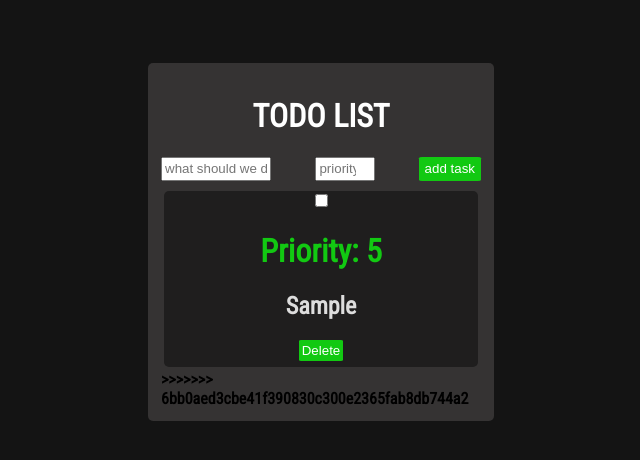
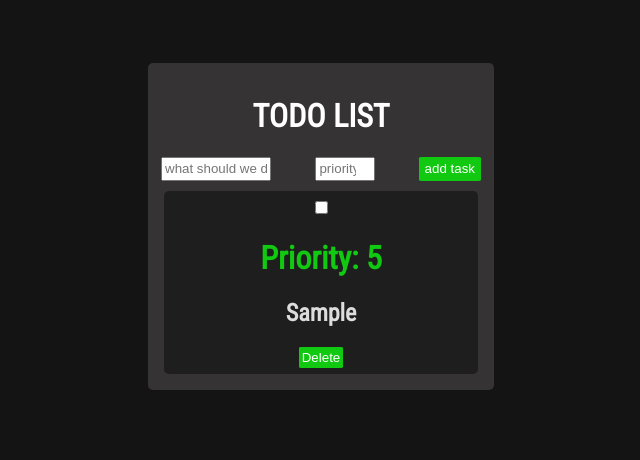
Before and after one commit to Andrew0Andrew/TODOLIST, a React app in the folder frontend/: page / in a window 1280 px wide. Both pictures are taken after typing "Sample", "5" into the empty fields and a click on the button "add task". Shown: the top 460 px of the page, without its empty margins (319-959 px from the left). Built offline with nearby package versions, Linux system fonts and the light colour scheme; the HTML template or start-up script is replaced by a standard one; a web font is replaced by a local one.

Commit message:
checkbox margin

```diff
--- a/frontend/src/App.css
+++ b/frontend/src/App.css
@@ -72,3 +72,7 @@ h1{
     margin-bottom: 2%;
     padding: 1%;
 }
+
+.checkbox_btn{
+    margin-top: 10px;
+}
--- a/frontend/src/App.jsx
+++ b/frontend/src/App.jsx
@@ -68,7 +68,6 @@ function App() {
           );
         })}
       </div>
->>>>>>> 6bb0aed3cbe41f390830c300e2365fab8db744a2
     </div>
   )
 }
```
